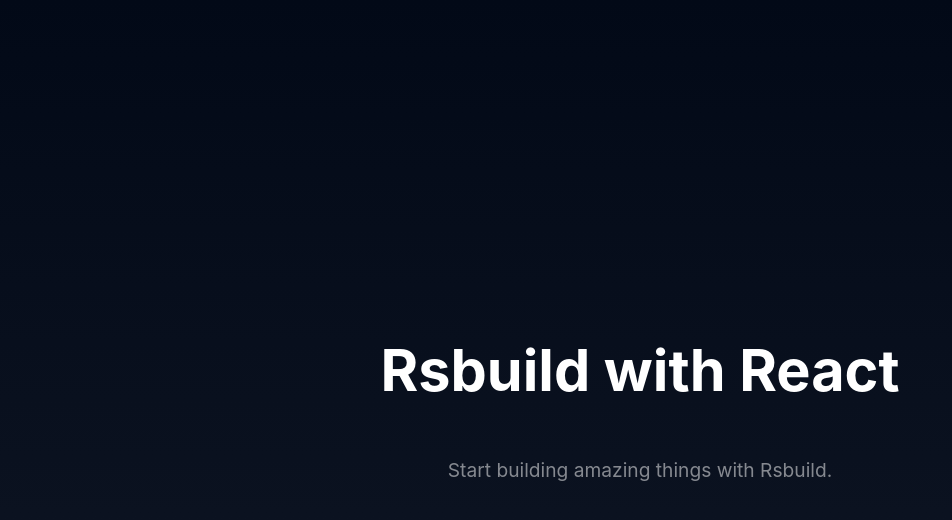
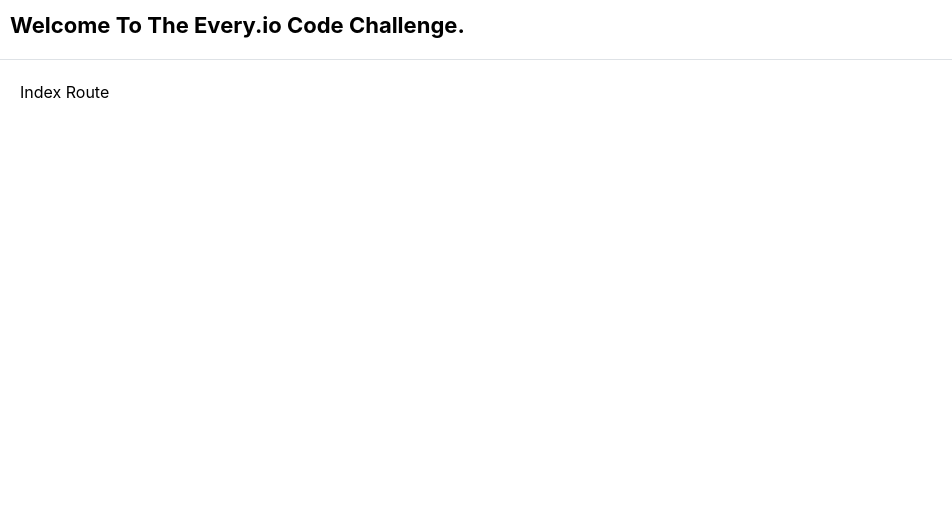
Before and after one commit to angelsantosa/todo-react, a React app: page / in a window 1280 px wide. Shown: the top 520 px of the page, without its empty margins (0-952 px from the left). Built offline with nearby package versions, Linux system fonts and the light colour scheme; the HTML template or start-up script is replaced by a standard one.

Commit message:
design skeleton

```diff
--- a/package.json
+++ b/package.json
@@ -10,6 +10,9 @@
     "preview": "rsbuild preview"
   },
   "dependencies": {
+    "@mantine/core": "^7.15.1",
+    "@mantine/hooks": "^7.15.1",
+    "@mantine/notifications": "^7.15.1",
     "react": "^19.0.0",
     "react-dom": "^19.0.0"
   },
@@ -19,6 +22,9 @@
     "@rsbuild/plugin-react": "^1.0.7",
     "@types/react": "^19.0.0",
     "@types/react-dom": "^19.0.0",
+    "postcss": "^8.4.49",
+    "postcss-preset-mantine": "^1.17.0",
+    "postcss-simple-vars": "^7.0.1",
     "typescript": "^5.7.2"
   }
 }
--- /dev/null
+++ b/postcss.config.cjs
@@ -0,0 +1,14 @@
+module.exports = {
+  plugins: {
+    'postcss-preset-mantine': {},
+    'postcss-simple-vars': {
+      variables: {
+        'mantine-breakpoint-xs': '36em',
+        'mantine-breakpoint-sm': '48em',
+        'mantine-breakpoint-md': '62em',
+        'mantine-breakpoint-lg': '75em',
+        'mantine-breakpoint-xl': '88em',
+      },
+    },
+  },
+};
--- a/src/App.tsx
+++ b/src/App.tsx
@@ -1,11 +1,21 @@
-import './App.css';
+import '@mantine/core/styles.css';
+import { IndexRoute } from './routes';
+import { AppShell, createTheme, MantineProvider, Title } from '@mantine/core';
+
+const theme = createTheme({});
 
 const App = () => {
   return (
-    <div className="content">
-      <h1>Rsbuild with React</h1>
-      <p>Start building amazing things with Rsbuild.</p>
-    </div>
+    <MantineProvider theme={theme}>
+      <AppShell header={{ height: 60 }} padding="lg">
+        <AppShell.Header style={{ padding: 10 }}>
+          <Title order={3}>Welcome To The Every.io Code Challenge.</Title>
+        </AppShell.Header>
+        <AppShell.Main>
+          <IndexRoute />
+        </AppShell.Main>
+      </AppShell>
+    </MantineProvider>
   );
 };
 
--- /dev/null
+++ b/src/routes/index.tsx
@@ -0,0 +1,3 @@
+export function IndexRoute() {
+  return <div>Index Route</div>;
+}
```
Also changed, not shown: 1 other file (tests, documents, lock files or other folders).
